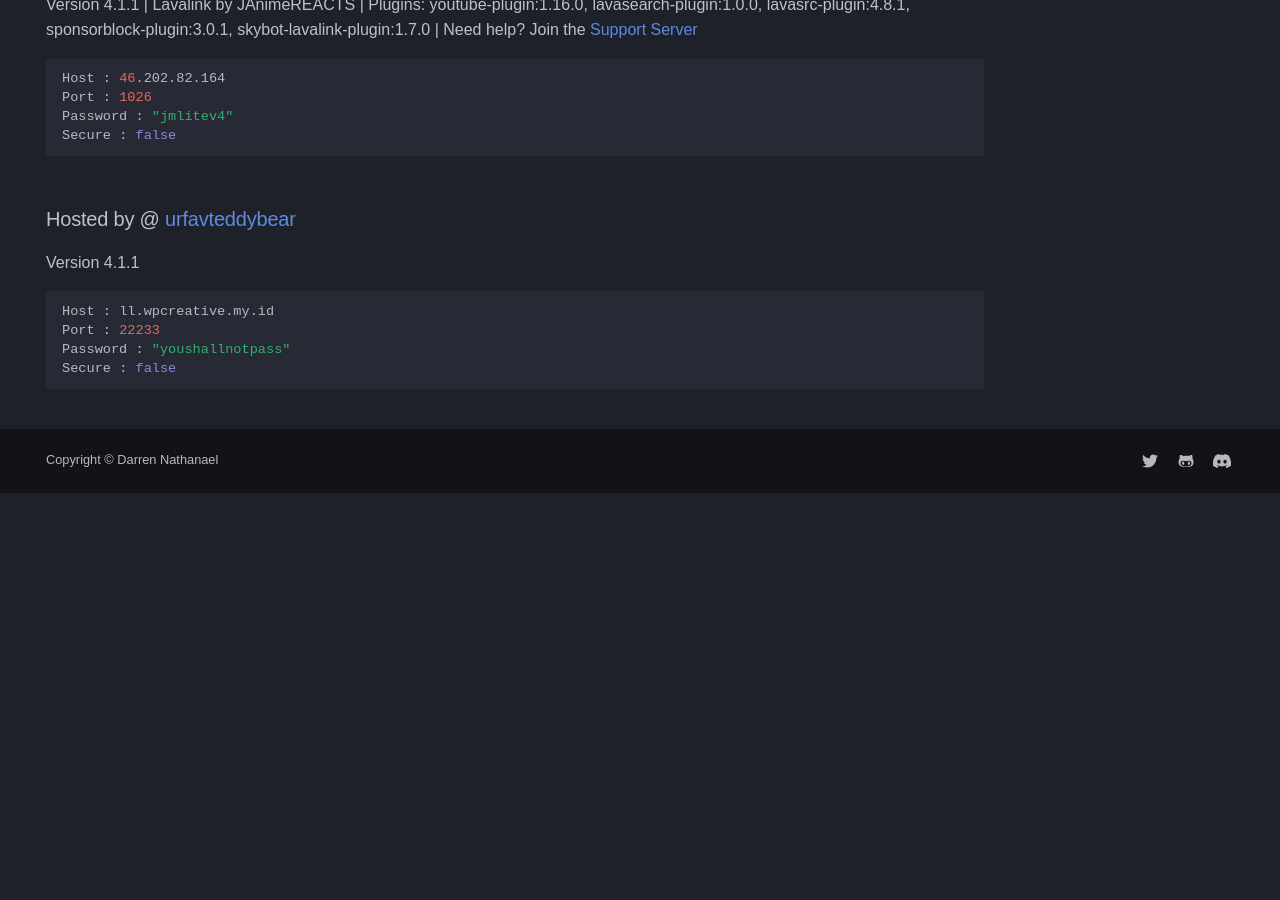
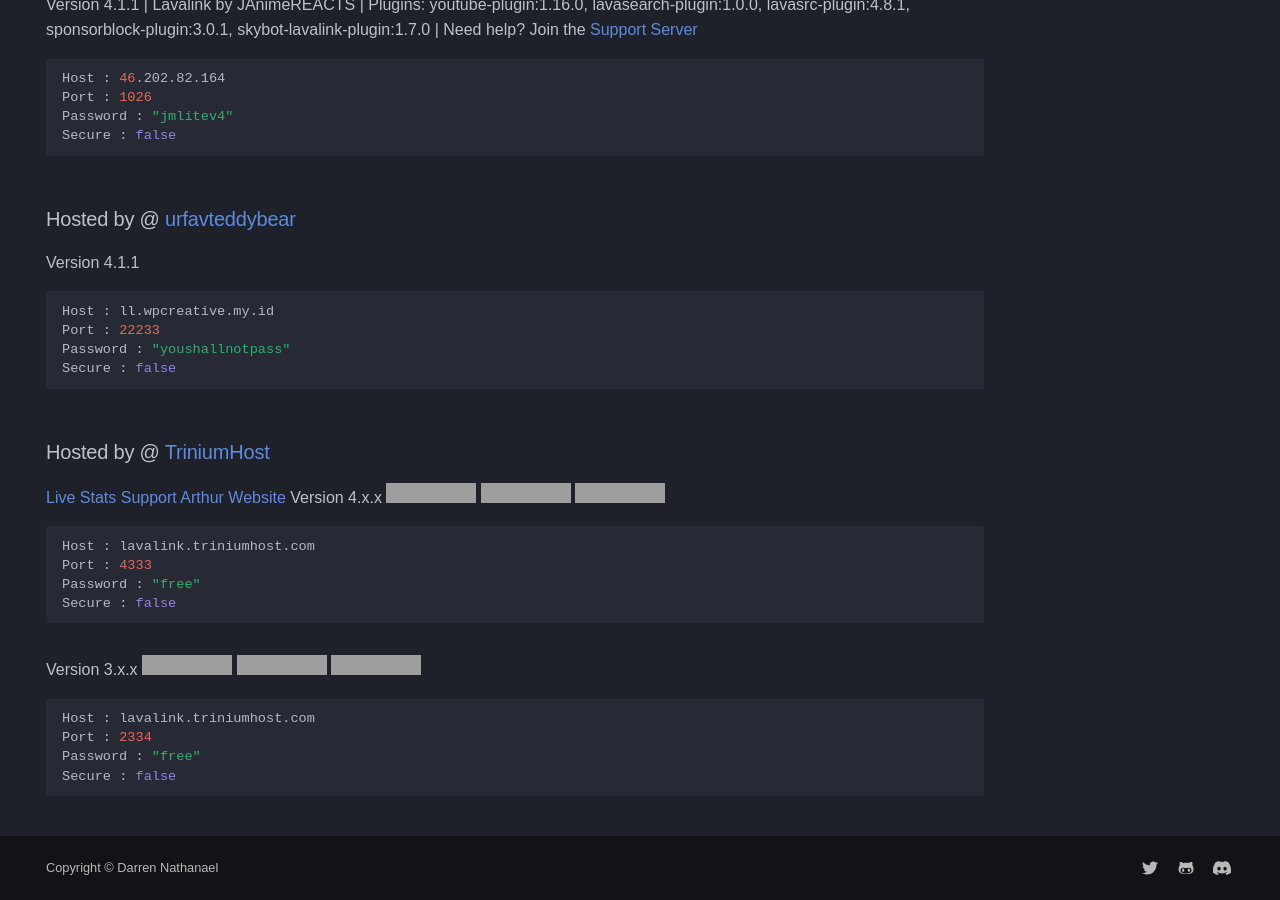
Before and after one commit to DarrenOfficial/lavalink-list, an MkDocs documentation site: the page built from docs/NoSSL/Lavalink-NonSSL.md, in a window 1280 px wide and 900 px high, scrolled down 1974 px. Built offline with MkDocs 1.6.1 and Material for MkDocs 9.7.7, drawn with Linux system fonts in a browser that asks for light colours; some web fonts are replaced; comment, search, counter and statistics services are not loaded; a style sheet for code colours, icons or effects is not loaded; before the commit the page ends 2467 px from its top, so only the background shows below that; some of the changed text lies outside the part shown; grey boxes are pictures that could not be loaded.

Commit message:
Update Lavalink-NonSSL.md with hosting details
Added hosted service information and version details for Lavalink.

````diff
--- a/docs/NoSSL/Lavalink-NonSSL.md
+++ b/docs/NoSSL/Lavalink-NonSSL.md
@@ -102,3 +102,23 @@ Port : 22233
 Password : "youshallnotpass"
 Secure : false
 ```
+
+### Hosted by @ [TriniumHost](https://triniumhost.com)
+[Live Stats](https://lavalink-status.triniumhost.com) [Support](lavalink-status.triniumhost.com/suporte) [Arthur Website](https://adssousag.is-a.dev/)
+Version 4.x.x
+![Status](https://lavalink-api-status.triniumhost.com/v4/badge/status) ![Load](https://lavalink-api-status.triniumhost.com/v4/badge/load) ![Players](https://lavalink-api-status.triniumhost.com/v4/badge/connections)
+```bash
+Host : lavalink.triniumhost.com
+Port : 4333
+Password : "free"
+Secure : false
+```
+
+Version 3.x.x
+![Status](https://lavalink-api-status.triniumhost.com/v3/badge/status) ![Load](https://lavalink-api-status.triniumhost.com/v3/badge/load) ![Players](https://lavalink-api-status.triniumhost.com/v3/badge/connections)
+```bash
+Host : lavalink.triniumhost.com
+Port : 2334
+Password : "free"
+Secure : false
+```
````
